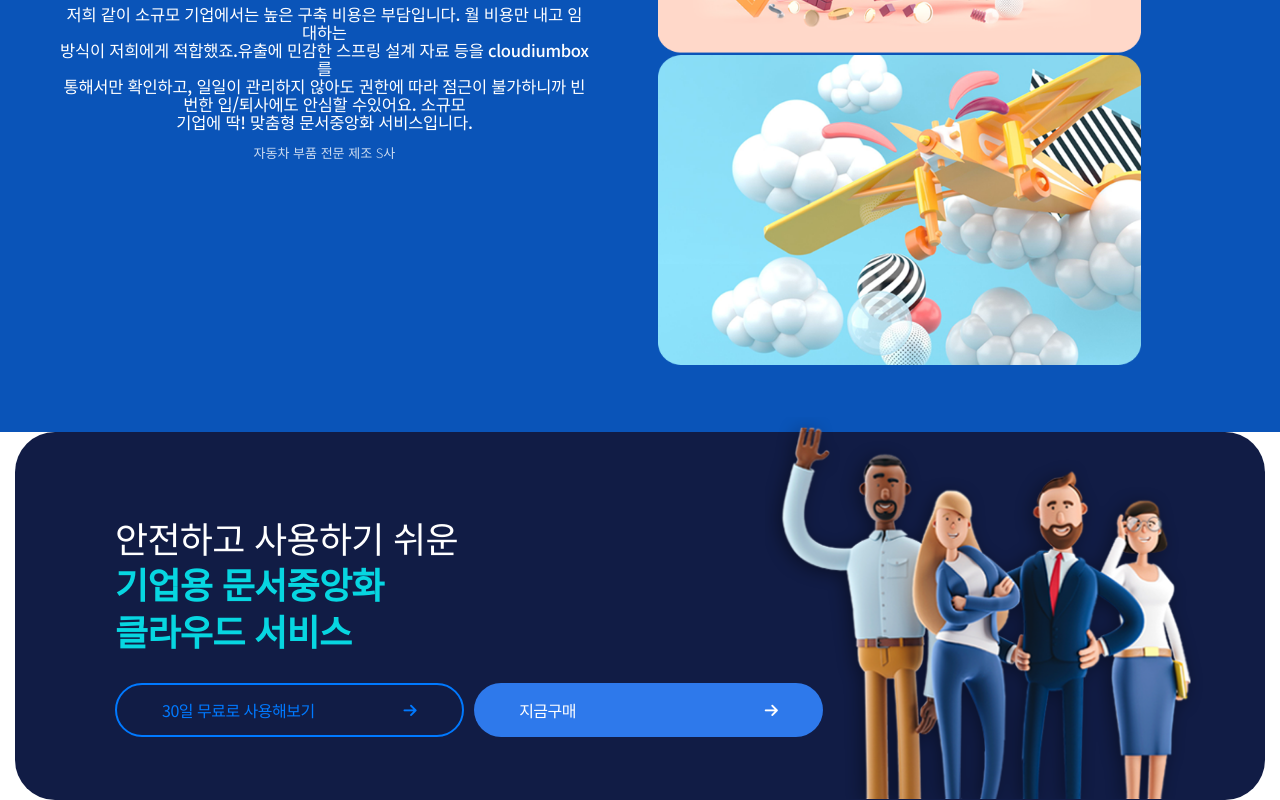
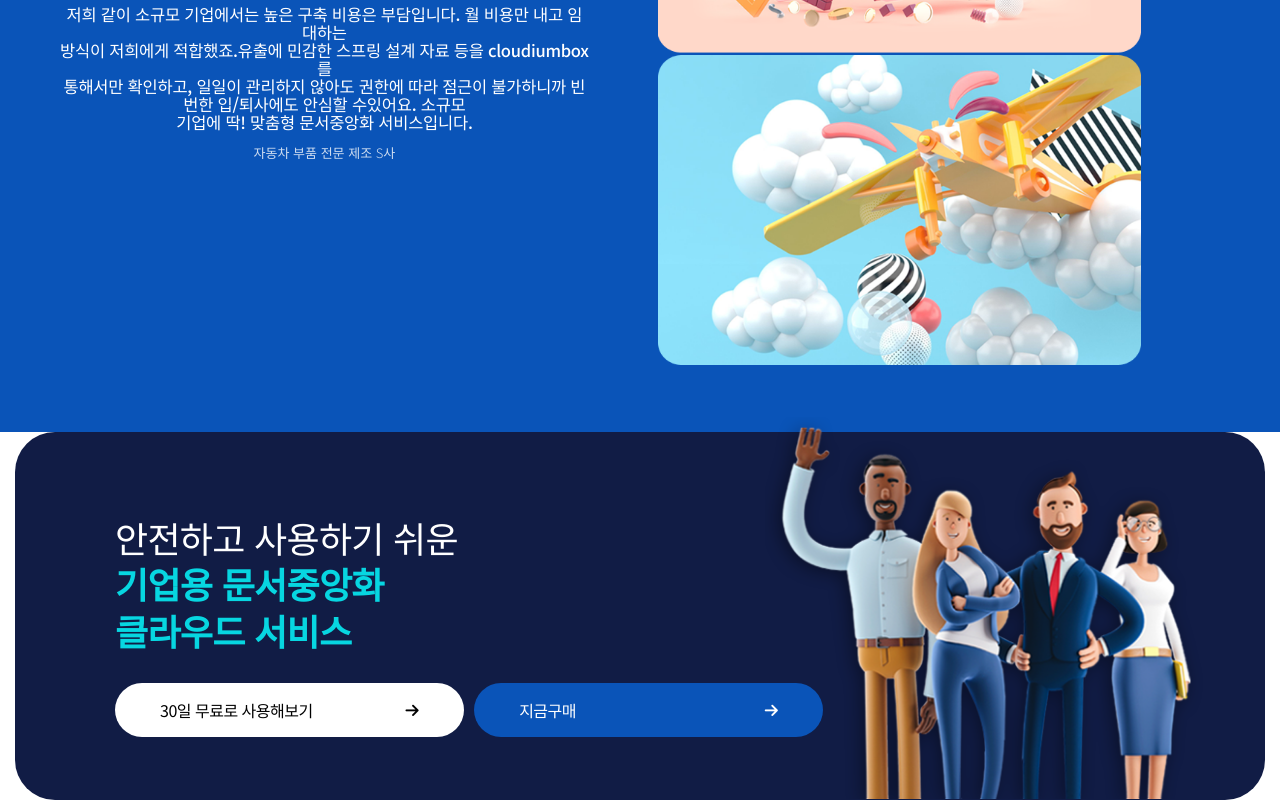
Before and after one commit to keembloo/CloudiumBox, a website: page index.html in a window 1280 px wide. Shown: the part 749-1549 px from the top of the page. Drawn offline with nearby package versions, Linux system fonts and the light colour scheme; files that its build step writes are made by us from their sources.

Commit message:
design: Add style btn to website design

```diff
--- a/scss/04_modules/_btns.scss
+++ b/scss/04_modules/_btns.scss
@@ -1,13 +1,10 @@
 .btn-b {
-  @include flexbox;
   border-radius: 50px;
-  background-color: #2e79eb;
+  background-color: #0a54b8;
   color: #fff;
 }
 .btn-w {
-  @include flexbox;
-  border: 2px solid #0079ff;
   box-sizing: border-box;
   border-radius: 50px;
-  color: #0079ff;
+  background-color: #fff;
 }
```
